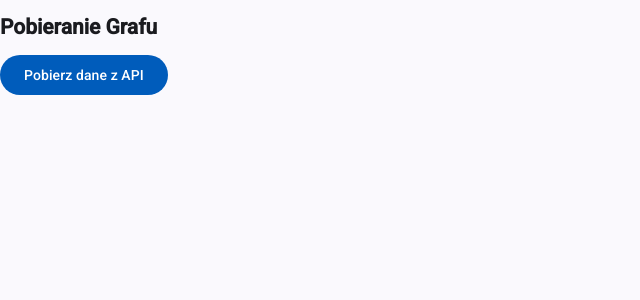
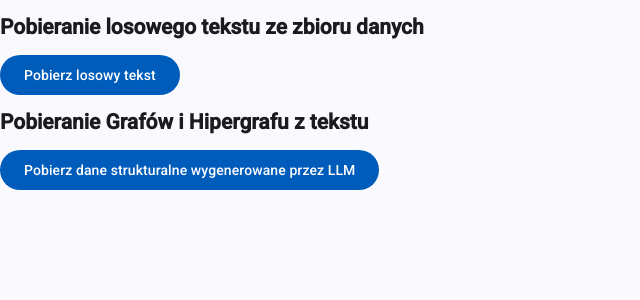
Before and after one commit to DrozdzynskiDawid/PUT_Master_Thesis_Project, an Angular app in the folder graph-app-frontend/: page / in a window 1280 px wide. Shown: the top 300 px of the page, without its empty margins (0-640 px from the left). Built offline with nearby package versions, Linux system fonts and the light colour scheme.

Commit message:
add getting random text to frontend

```diff
--- a/graph-app-frontend/src/app/app.html
+++ b/graph-app-frontend/src/app/app.html
@@ -1,3 +1,5 @@
+<text-from-dataset></text-from-dataset>
+
 <graph-generator></graph-generator>
 
 <router-outlet />
--- a/graph-app-frontend/src/app/app.ts
+++ b/graph-app-frontend/src/app/app.ts
@@ -1,10 +1,11 @@
 import { Component, signal } from '@angular/core';
 import { RouterOutlet } from '@angular/router';
 import { GraphGenerator } from './graph-generator/graph-generator';
+import { TextFromDataset } from './text-from-dataset/text-from-dataset';
 
 @Component({
   selector: 'app-root',
-  imports: [RouterOutlet, GraphGenerator],
+  imports: [RouterOutlet, GraphGenerator, TextFromDataset],
   templateUrl: './app.html',
   styleUrl: './app.scss'
 })
--- a/graph-app-frontend/src/app/graph-generator/graph-generator.html
+++ b/graph-app-frontend/src/app/graph-generator/graph-generator.html
@@ -1,15 +1,16 @@
 <div class="container">
-  <h2>Pobieranie Grafu</h2>
+  <h2>Pobieranie Grafów i Hipergrafu z tekstu</h2>
 
   <button matButton="filled" (click)="fetchData()" [disabled]="isLoading()">
-   {{ isLoading() ? 'Pobieranie...' : 'Pobierz dane z API' }}
+   {{ isLoading() ? 'Pobieranie...' : 'Pobierz dane strukturalne wygenerowane przez LLM' }}
   </button>
 
   <p *ngIf="errorMessage()" style="color: red; margin-top: 15px;">{{ errorMessage() }}</p>
 
   <div *ngIf="jsonData()" class="data-wrapper">
-    <h3>Dane wczytane pomyślnie!</h3>
-    <pre>{{ jsonData() | json }}</pre>
+    <h3>Wizualizacje pobrane z API pomyślnie!</h3>
+    <!-- <pre>{{ jsonData() | json }}</pre> -->
+    <h4>Graf wiedzy wyekstrachowany z tekstu przez LLM:</h4>
     <img *ngIf="imageUrl()" [src]="imageUrl()" alt="Wygenerowany graf" style="max-width: 100%; height: auto; margin-top: 20px;">
   </div>
 </div>
--- a/graph-app-frontend/src/app/graph-generator/graph-generator.ts
+++ b/graph-app-frontend/src/app/graph-generator/graph-generator.ts
@@ -2,6 +2,7 @@ import { Component, inject, signal } from '@angular/core';
 import { HttpClient } from '@angular/common/http';
 import { CommonModule } from '@angular/common';
 import { MatButtonModule } from '@angular/material/button';
+import { DataService } from '../service/data.service';
 
 @Component({
   selector: 'graph-generator',
@@ -12,10 +13,12 @@ import { MatButtonModule } from '@angular/material/button';
 })
 export class GraphGenerator {
   private http = inject(HttpClient);
+  private dataService = inject(DataService);
   jsonData = signal<any | null>(null);
   isLoading = signal<boolean>(false);
   errorMessage = signal<string | null>(null);
   imageUrl = signal<string | null>(null);
+  givenText = this.dataService.textFromDataset;
 
   fetchData() {
     this.isLoading.set(true);
@@ -28,7 +31,7 @@ export class GraphGenerator {
 
     const apiUrl = 'http://localhost:8000/api/graph';
 
-    this.http.get<any>(apiUrl).subscribe({
+    this.http.post(apiUrl, {text: this.givenText()}).subscribe({
       next: (response) => {
         this.jsonData.set(response);
         this.generateImageFromData(response);
--- /dev/null
+++ b/graph-app-frontend/src/app/service/data.service.ts
@@ -0,0 +1,8 @@
+import { Injectable, signal } from '@angular/core';
+
+@Injectable({
+  providedIn: 'root'
+})
+export class DataService {
+  textFromDataset = signal<string>('');
+}
--- /dev/null
+++ b/graph-app-frontend/src/app/text-from-dataset/text-from-dataset.html
@@ -0,0 +1,13 @@
+<div class="container">
+  <h2>Pobieranie losowego tekstu ze zbioru danych</h2>
+  <button matButton="filled" (click)="getText()" [disabled]="isLoading()">
+   {{ isLoading() ? 'Pobieranie...' : 'Pobierz losowy tekst' }}
+  </button>
+
+  <p *ngIf="errorMessage()" style="color: red; margin-top: 15px;">{{ errorMessage() }}</p>
+
+  <div *ngIf="text()" class="data-wrapper">
+    <h3>Pobrany tekst:</h3>
+    <p>{{ text() }}</p>
+  </div>
+</div>
--- /dev/null
+++ b/graph-app-frontend/src/app/text-from-dataset/text-from-dataset.ts
@@ -0,0 +1,41 @@
+import { HttpClient } from '@angular/common/http';
+import { Component, inject, signal } from '@angular/core';
+import { CommonModule } from '@angular/common';
+import { MatButtonModule } from '@angular/material/button';
+import { DataService } from '../service/data.service';
+
+@Component({
+  selector: 'text-from-dataset',
+  standalone: true,
+  imports: [CommonModule, MatButtonModule],
+  templateUrl: './text-from-dataset.html',
+  styleUrl: './text-from-dataset.scss',
+})
+export class TextFromDataset {
+  private http = inject(HttpClient);
+  private dataService = inject(DataService);
+  text = signal<string | null>(null);
+  isLoading = signal<boolean>(false);
+  errorMessage = signal<string | null>(null);
+
+  getText() {
+      this.isLoading.set(true);
+      this.errorMessage.set(null);
+      this.text.set(null);
+
+      const apiUrl = 'http://localhost:8000/api/random-text';
+
+      this.http.get<{text: string}>(apiUrl).subscribe({
+        next: (response) => {
+          this.text.set(response.text);
+          this.dataService.textFromDataset.set(response.text);
+          this.isLoading.set(false);
+        },
+        error: (err) => {
+          console.error('Błąd:', err);
+          this.errorMessage.set('Wystąpił błąd podczas pobierania.');
+          this.isLoading.set(false);
+        }
+      });
+    }
+}
```
Also changed, not shown: graph-app-frontend/src/app/text-from-dataset/text-from-dataset.scss (added), 2 other files (tests, documents, lock files or other folders).
